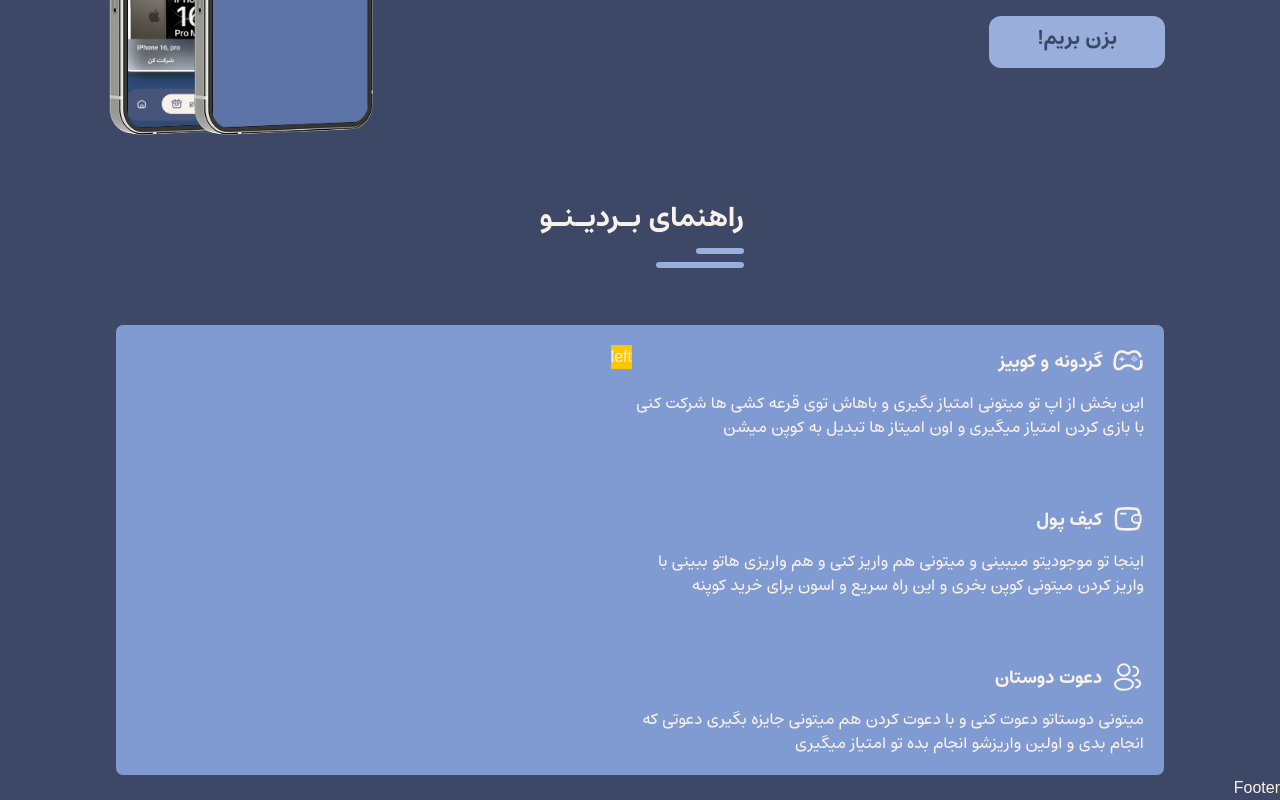
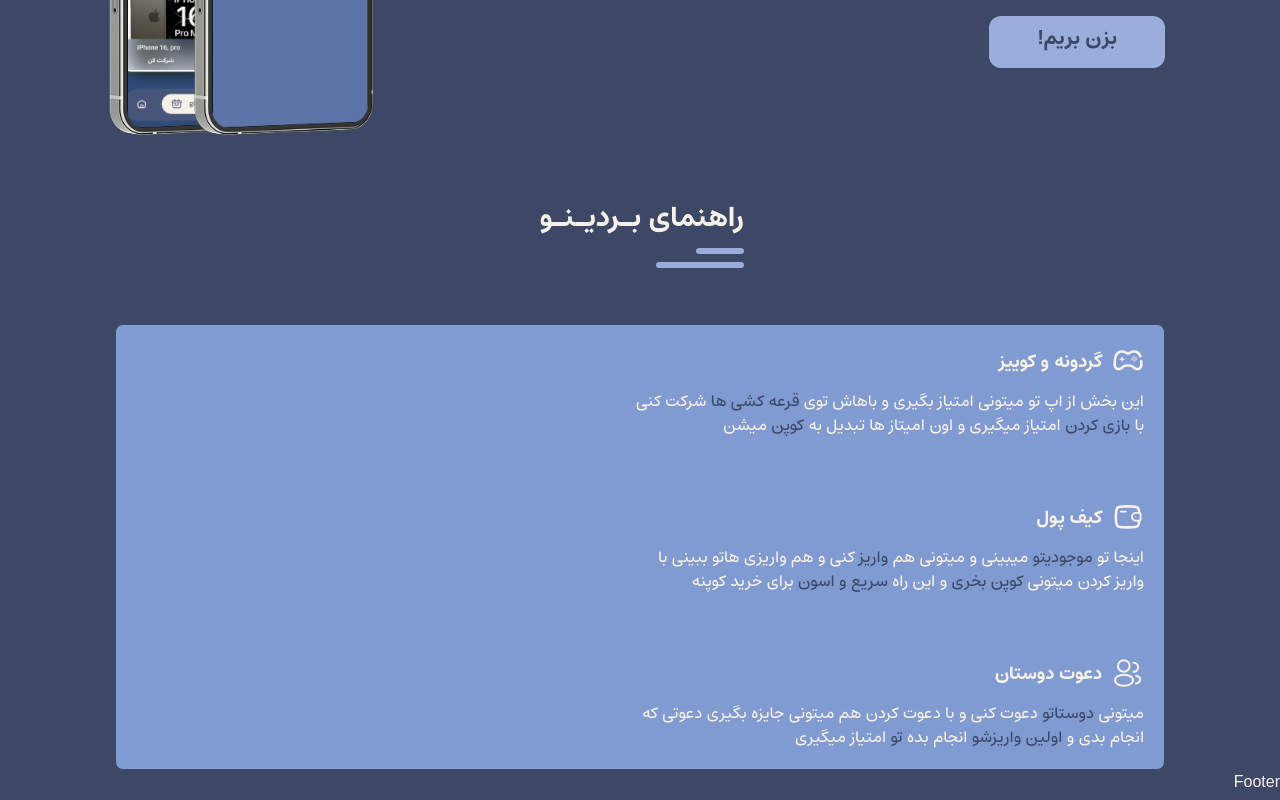
Before and after one commit to buordino/landing, a Next.js app: page / in a window 1280 px wide. Shown: the part 525-1325 px from the top of the page. Built offline with nearby package versions, Linux system fonts and the light colour scheme.

Commit message:
feat(guide): add highlighted words of description

```diff
--- a/src/components/sections/guide/Guide.tsx
+++ b/src/components/sections/guide/Guide.tsx
@@ -11,7 +11,6 @@ const Guide = () => {
             <div className="basis-lg">
               <GuidesList />
             </div>
-            <div className="bg-yellow-400">left</div>
           </div>
         </div>
       </div>
--- a/src/components/sections/guide/GuideItems.tsx
+++ b/src/components/sections/guide/GuideItems.tsx
@@ -2,7 +2,7 @@ import { GuideItemsPropsType } from "@/types/guidesTypes";
 
 const GuideItems = ({ guide }: GuideItemsPropsType) => {
   return (
-    <li className="space-y-3.5 text-white">
+    <li className="space-y-3 text-white">
       <div className="flex flex-row items-center gap-2.5">
         {guide.icon} <h3 className="font-bold text-lg">{guide.title}</h3>
       </div>
--- a/src/components/sections/guide/GuidesList.tsx
+++ b/src/components/sections/guide/GuidesList.tsx
@@ -10,8 +10,10 @@ const guides: GuideType[] = [
     icon: <GamePadIcon className="stroke-white fill-none w-8 h-8" />,
     description: (
       <p className="text-white font-medium">
-        این بخش از اپ تو میتونی امتیاز بگیری و باهاش توی قرعه کشی ها شرکت کنی با
-        بازی کردن امتیاز میگیری و اون امیتاز ها تبدیل به کوپن میشن
+        این بخش از اپ تو میتونی امتیاز بگیری و باهاش توی{" "}
+        <span className="text-background">قرعه کشی ها</span> شرکت کنی با{" "}
+        <span className="text-background">بازی کردن</span> امتیاز میگیری و اون
+        امیتاز ها تبدیل به <span className="text-background">کوپن</span> میشن
       </p>
     ),
   },
@@ -20,8 +22,11 @@ const guides: GuideType[] = [
     icon: <WalletIcon className="fill-none stroke-white w-8 h-8" />,
     description: (
       <p className="text-white font-medium">
-        اینجا تو موجودیتو میبینی و میتونی هم واریز کنی و هم واریزی هاتو ببینی با
-        واریز کردن میتونی کوپن بخری و این راه سریع و اسون برای خرید کوپنه
+        اینجا تو <span className="text-background">موجودیتو</span> میبینی و
+        میتونی هم <span className="text-background">واریز</span> کنی و هم واریزی
+        هاتو ببینی با واریز کردن میتونی{" "}
+        <span className="text-background">کوپن بخری</span> و این راه{" "}
+        <span className="text-background">سریع و اسون</span> برای خرید کوپنه
       </p>
     ),
   },
@@ -30,8 +35,11 @@ const guides: GuideType[] = [
     icon: <UsersIcon className="stroke-white fill-none w-8 h-8" />,
     description: (
       <p className="text-white font-medium">
-        میتونی دوستاتو دعوت کنی و با دعوت کردن هم میتونی جایزه بگیری دعوتی که
-        انجام بدی و اولین واریزشو انجام بده تو امتیاز میگیری
+        میتونی <span className="text-background">دوستاتو</span> دعوت کنی و با
+        دعوت کردن هم میتونی جایزه بگیری دعوتی که انجام بدی و{" "}
+        <span className="text-background">اولین واریزشو</span> انجام بده{" "}
+        <span className="text-background"> تو </span>
+        امتیاز میگیری
       </p>
     ),
   },
```
